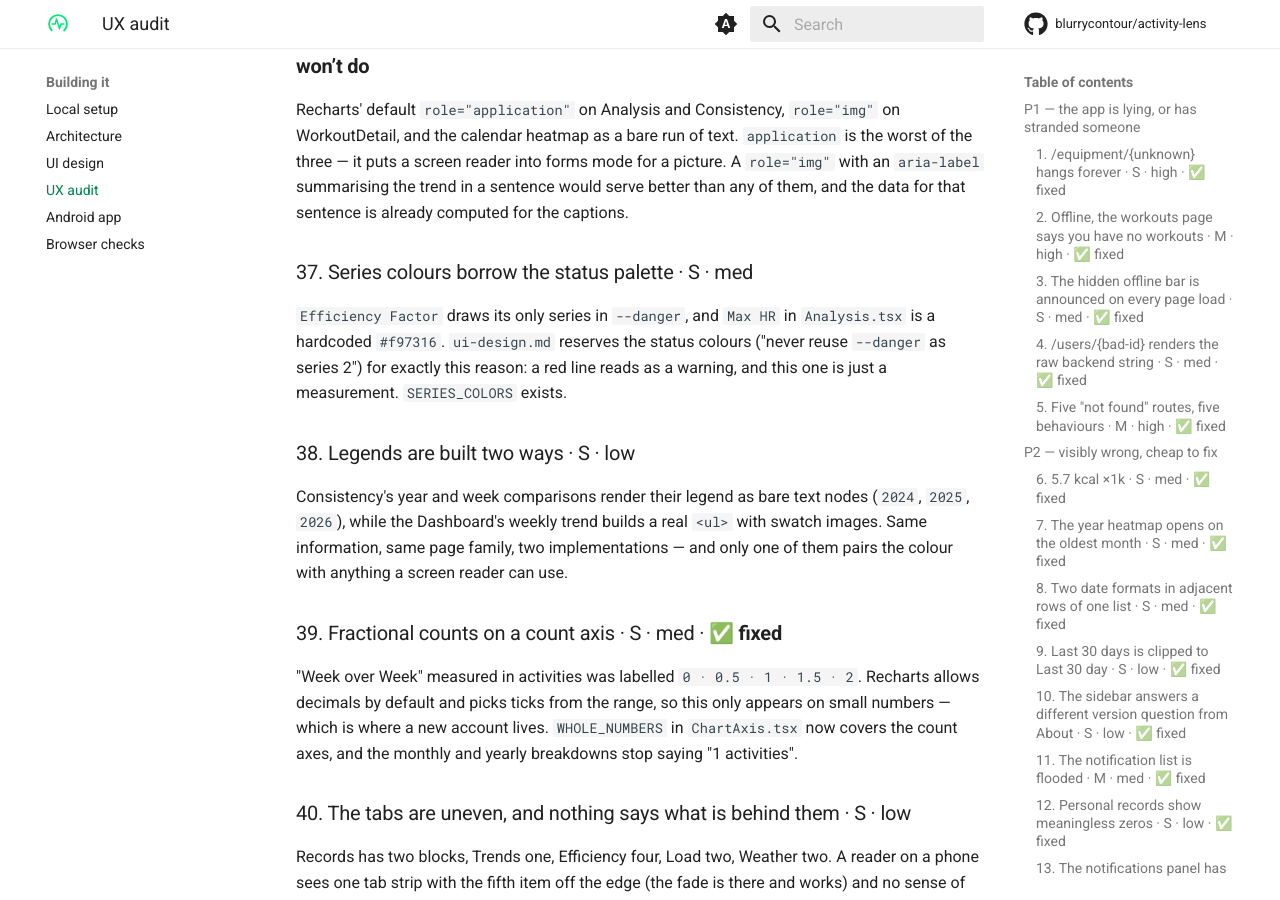
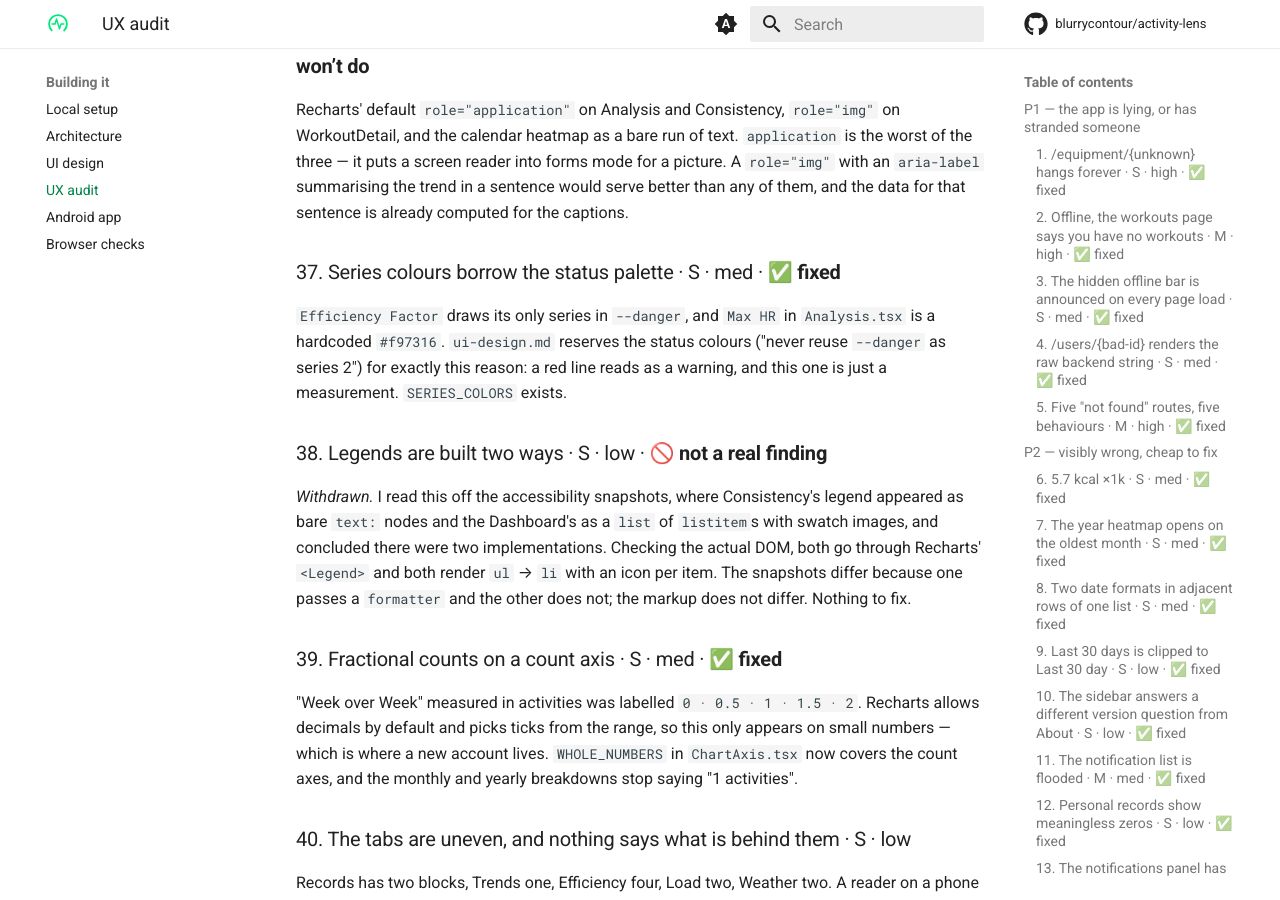
Before and after one commit to blurrycontour/activity-lens, an MkDocs documentation site: the page built from docs/dev/ux-audit.md, in a window 1280 px wide and 900 px high, scrolled down 8436 px. Built offline with MkDocs 1.6.1 and Material for MkDocs 9.7.7, drawn with Linux system fonts in a browser that asks for light colours; comment, search, counter and statistics services are not loaded.

Commit message:
Keep the accent out of the series palette
METRICS gave Avg Pace var(--primary) while every other entry had a fixed
hue, so it was the one series whose colour moved when the reader changed
a setting — and it moved onto its neighbours. Electric Blue is Distance,
Violet is Duration, Vivid Orange is Calories: two selected metrics could
come out the same colour, and which two depended on a preference set
three pages away. The Efficiency tooltip also still printed its figure in
--danger after the line it describes had moved off it.

Audit #38 is withdrawn rather than fixed. I read it off the accessibility
snapshots — Consistency's legend appeared as bare text nodes and the
Dashboard's as a list of items with swatches — and concluded there were
two implementations. In the DOM both go through Recharts' <Legend> and
both render ul/li with an icon each; the snapshots differ because one
passes a formatter. There was nothing there.

Audit #37.

Co-Authored-By: Claude Opus 5 <noreply@anthropic.com>

```diff
--- a/docs/dev/ux-audit.md
+++ b/docs/dev/ux-audit.md
@@ -337,7 +337,7 @@ picture. A `role="img"` with an `aria-label` summarising the trend in a sentence
 would serve better than any of them, and the data for that sentence is already
 computed for the captions.
 
-### 37. Series colours borrow the status palette · S · med
+### 37. Series colours borrow the status palette · S · med · **✅ fixed**
 
 `Efficiency Factor` draws its only series in `--danger`, and `Max HR` in
 `Analysis.tsx` is a hardcoded `#f97316`. `ui-design.md` reserves the status
@@ -345,13 +345,14 @@ colours ("never reuse `--danger` as series 2") for exactly this reason: a red
 line reads as a warning, and this one is just a measurement. `SERIES_COLORS`
 exists.
 
-### 38. Legends are built two ways · S · low
+### 38. Legends are built two ways · S · low · **🚫 not a real finding**
 
-Consistency's year and week comparisons render their legend as bare text nodes
-(`2024`, `2025`, `2026`), while the Dashboard's weekly trend builds a real
-`<ul>` with swatch images. Same information, same page family, two
-implementations — and only one of them pairs the colour with anything a screen
-reader can use.
+*Withdrawn.* I read this off the accessibility snapshots, where Consistency's
+legend appeared as bare `text:` nodes and the Dashboard's as a `list` of
+`listitem`s with swatch images, and concluded there were two implementations.
+Checking the actual DOM, both go through Recharts' `<Legend>` and both render
+`ul` → `li` with an icon per item. The snapshots differ because one passes a
+`formatter` and the other does not; the markup does not differ. Nothing to fix.
 
 ### 39. Fractional counts on a count axis · S · med · **✅ fixed**
 
```
Also changed, not shown: frontend/src/pages/Analysis.tsx (+6 -2 lines).
